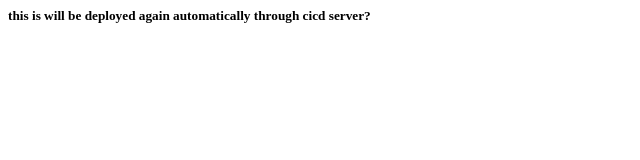
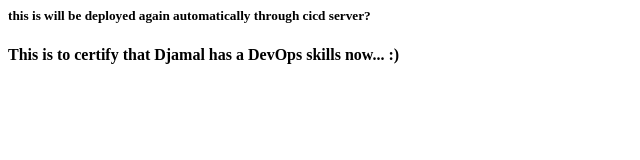
Before and after one commit to tighiltfd/demo4, a plain HTML site: page index.html in a window 1280 px wide. Shown: the whole page, without its empty margins (0-640 px from the left). Drawn offline with Linux system fonts and the light colour scheme.

Commit message:
added DevOps skills

```diff
--- a/index.html
+++ b/index.html
@@ -2,5 +2,6 @@
 <HTML>
 <BODY>
 <h5>this is will be deployed again automatically through cicd server?
+<h4> This is to certify that Djamal has a DevOps skills now... :)</h4>
 </BODY>
 </HTML>
```
